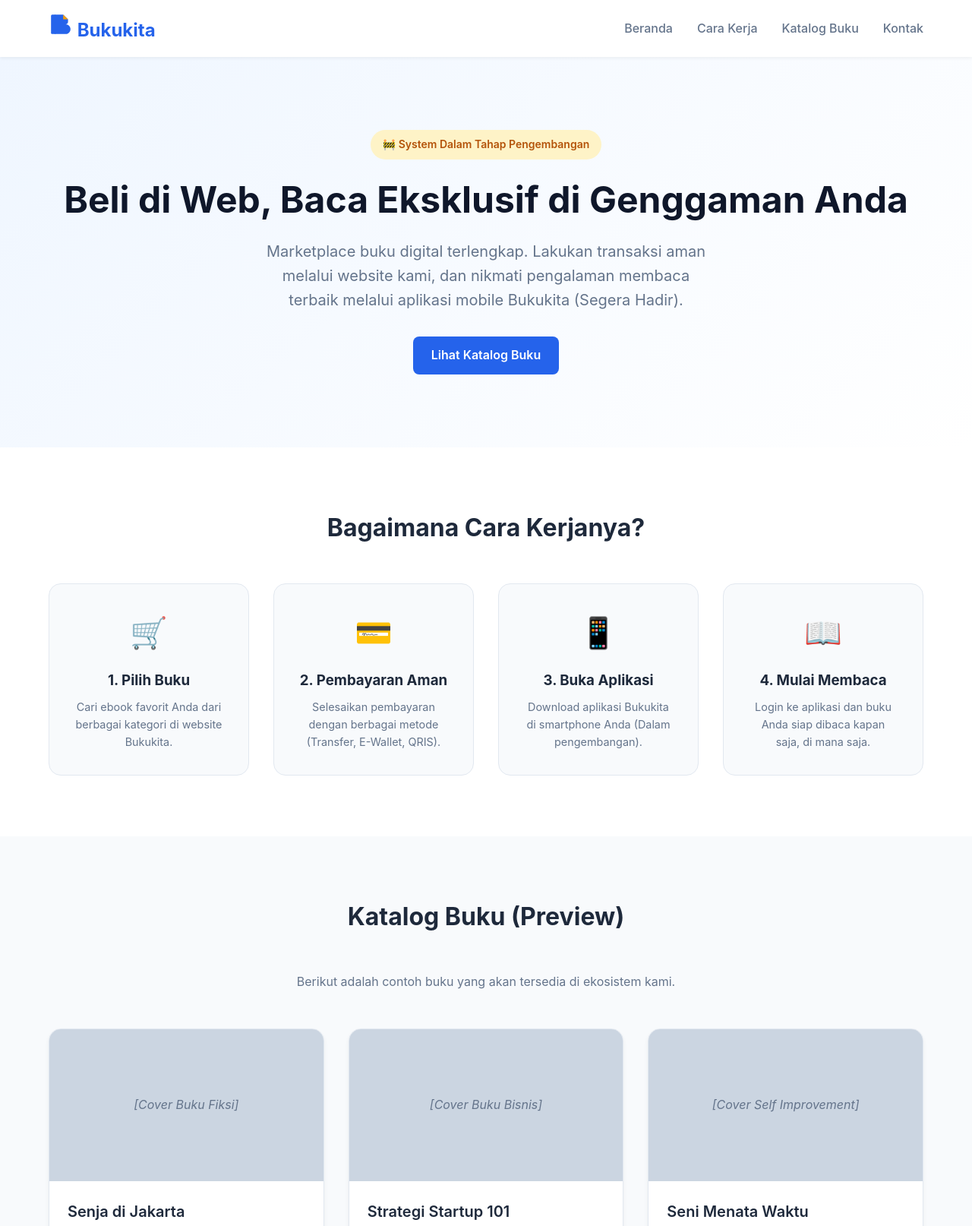
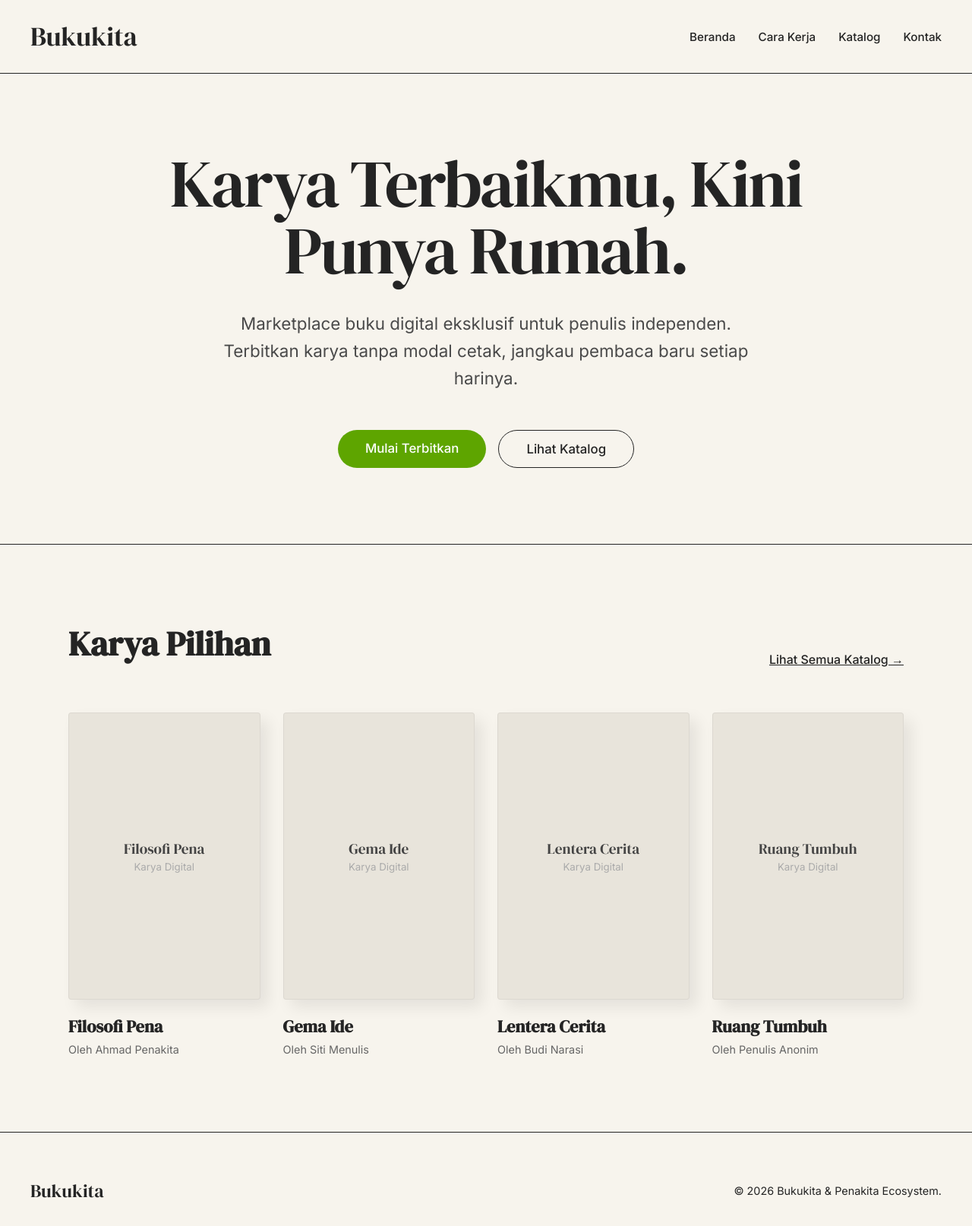
Before and after one commit to bambsdev/bukukita, a plain HTML site: page index.html in a window 1280 px wide. Shown: the top 1614 px of the page at 76% size. Drawn offline with Linux system fonts and the light colour scheme.

Commit message:
update: bukukita

```diff
--- a/index.html
+++ b/index.html
@@ -2,25 +2,24 @@
 <html lang="id">
   <head>
     <meta charset="UTF-8" />
-    <link rel="shortcut icon" href="icon.svg" type="image/x-icon" />
     <meta name="viewport" content="width=device-width, initial-scale=1.0" />
-    <title>Bukukita - Marketplace Buku Digital</title>
+    <title>Bukukita - Karya Terbaikmu, Kini Punya Rumah.</title>
+
+    <!-- Meta Tags -->
+    <meta
+      name="description"
+      content="Bukukita: Marketplace buku digital untuk penulis yang tumbuh dari Penakita. Terbitkan karyamu tanpa modal besar."
+    />
+
+    <link rel="preconnect" href="https://fonts.googleapis.com" />
+    <link rel="preconnect" href="https://fonts.gstatic.com" crossorigin />
+    <link
+      href="https://fonts.googleapis.com/css2?family=DM+Serif+Display&family=Inter:wght@400;500;600&display=swap"
+      rel="stylesheet"
+    />
+
     <style>
-      /* CSS Reset & Variables */
-      :root {
-        --primary-color: #2563eb;
-        --primary-hover: #1d4ed8;
-        --secondary-color: #f59e0b;
-        --text-main: #1e293b;
-        --text-light: #64748b;
-        --bg-body: #f8fafc;
-        --bg-card: #ffffff;
-        --border-color: #e2e8f0;
-        --font-family:
-          -apple-system, BlinkMacSystemFont, "Segoe UI", Roboto, Helvetica,
-          Arial, sans-serif;
-      }
-
+      /* Reset & Base Styles */
       * {
         margin: 0;
         padding: 0;
@@ -28,527 +27,380 @@
       }
 
       body {
-        font-family: var(--font-family);
-        background-color: var(--bg-body);
-        color: var(--text-main);
-        line-height: 1.6;
+        background-color: #f7f4ed; /* Beige/krem khas Penakita */
+        color: #242424;
+        font-family: "Inter", sans-serif;
+        min-height: 100vh;
+        display: flex;
+        flex-direction: column;
+        overflow-x: hidden;
       }
 
-      a {
-        text-decoration: none;
-        color: inherit;
-      }
-
-      /* Navigation */
-      nav {
-        background-color: var(--bg-card);
-        padding: 1rem 5%;
+      /* Header */
+      header {
+        border-bottom: 1px solid #242424;
+        padding: 24px 40px;
         display: flex;
+        align-items: center;
         justify-content: space-between;
-        align-items: center;
-        box-shadow: 0 2px 4px rgba(0, 0, 0, 0.05);
+        background-color: #f7f4ed;
         position: sticky;
         top: 0;
         z-index: 100;
       }
 
       .logo {
-        font-size: 1.5rem;
-        font-weight: 700;
-        color: var(--primary-color);
+        font-family: "DM Serif Display", serif;
+        font-size: 2.2rem;
+        letter-spacing: -0.01rem;
+        cursor: pointer;
       }
 
       .nav-links {
         display: flex;
-        gap: 2rem;
+        gap: 30px;
       }
 
       .nav-links a {
+        text-decoration: none;
+        color: #242424;
+        font-size: 0.95rem;
         font-weight: 500;
-        color: var(--text-light);
-        transition: color 0.3s ease;
-      }
-
-      .nav-links a:hover {
-        color: var(--primary-color);
       }
 
       /* Hero Section */
-      .hero {
-        padding: 6rem 5%;
+      main {
+        padding: 100px 40px;
+        border-bottom: 1px solid #242424;
         text-align: center;
-        background: linear-gradient(135deg, #eff6ff 0%, #ffffff 100%);
       }
 
-      .badge-dev {
-        display: inline-block;
-        background-color: #fef3c7;
-        color: #b45309;
-        padding: 0.5rem 1rem;
-        border-radius: 9999px;
-        font-size: 0.875rem;
-        font-weight: 600;
-        margin-bottom: 1.5rem;
+      .hero-content {
+        max-width: 900px;
+        margin: 0 auto;
       }
 
-      .hero h1 {
-        font-size: 3rem;
-        line-height: 1.2;
-        margin-bottom: 1.5rem;
-        color: #0f172a;
+      h1 {
+        font-family: "DM Serif Display", serif;
+        font-size: 5.5rem;
+        line-height: 1;
+        letter-spacing: -0.15rem;
+        font-weight: normal;
+        margin-bottom: 35px;
       }
 
-      .hero p {
-        font-size: 1.25rem;
-        color: var(--text-light);
-        max-width: 600px;
-        margin: 0 auto 2rem;
+      p.subtitle {
+        font-size: 1.4rem;
+        line-height: 1.6;
+        margin-bottom: 50px;
+        color: #4a4a4a;
+        max-width: 700px;
+        margin-left: auto;
+        margin-right: auto;
+      }
+
+      /* Buttons */
+      .cta-group {
+        display: flex;
+        gap: 16px;
+        justify-content: center;
+        flex-wrap: wrap;
       }
 
       .btn {
+        font-family: "Inter", sans-serif;
+        font-size: 1.05rem;
+        font-weight: 500;
+        border-radius: 50px;
+        padding: 14px 36px;
+        cursor: pointer;
+        transition: all 0.2s ease;
+        text-decoration: none;
         display: inline-block;
-        padding: 0.75rem 1.5rem;
-        border-radius: 0.5rem;
-        font-weight: 600;
-        cursor: pointer;
-        transition: all 0.3s ease;
+      }
+
+      .btn-primary {
+        background-color: oklch(0.648 0.2 131.684);
+        color: #ffffff;
         border: none;
       }
 
-      .btn-primary {
-        background-color: var(--primary-color);
-        color: white;
+      .btn-primary:hover {
+        background-color: oklch(0.55 0.18 131.684);
       }
 
-      .btn-primary:hover {
-        background-color: var(--primary-hover);
+      .btn-outline {
+        background-color: transparent;
+        color: #242424;
+        border: 1px solid #242424;
       }
 
-      /* How it Works */
-      .how-it-works {
-        padding: 5rem 5%;
-        background-color: var(--bg-card);
+      .btn-outline:hover {
+        background-color: #242424;
+        color: #ffffff;
+      }
+
+      /* Magnet Section (Featured Books) */
+      .featured-section {
+        padding: 100px 40px;
+        border-bottom: 1px solid #242424;
+      }
+
+      .section-header {
+        display: flex;
+        justify-content: space-between;
+        align-items: flex-end;
+        margin-bottom: 60px;
+        max-width: 1100px;
+        margin-left: auto;
+        margin-right: auto;
       }
 
       .section-title {
-        text-align: center;
-        font-size: 2rem;
-        margin-bottom: 3rem;
+        font-family: "DM Serif Display", serif;
+        font-size: 2.8rem;
       }
 
-      .steps-container {
-        display: grid;
-        grid-template-columns: repeat(auto-fit, minmax(250px, 1fr));
-        gap: 2rem;
-        text-align: center;
+      .view-all {
+        color: #242424;
+        text-decoration: underline;
+        font-weight: 500;
+        cursor: pointer;
       }
 
-      .step-card {
-        padding: 2rem;
-        border-radius: 1rem;
-        background-color: var(--bg-body);
-        border: 1px solid var(--border-color);
+      .book-grid {
+        display: grid;
+        grid-template-columns: repeat(4, 1fr);
+        gap: 30px;
+        max-width: 1100px;
+        margin: 0 auto;
       }
 
-      .step-icon {
-        font-size: 2.5rem;
-        margin-bottom: 1rem;
+      .book-card {
+        cursor: pointer;
+        transition: transform 0.3s ease;
       }
 
-      .step-card h3 {
-        margin-bottom: 0.5rem;
+      .book-card:hover {
+        transform: translateY(-8px);
       }
 
-      .step-card p {
-        color: var(--text-light);
-        font-size: 0.9rem;
-      }
-
-      /* Catalog Section */
-      .catalog {
-        padding: 5rem 5%;
-      }
-
-      .catalog-info {
-        text-align: center;
-        margin-bottom: 3rem;
-        color: var(--text-light);
-      }
-
-      .products-grid {
-        display: grid;
-        grid-template-columns: repeat(auto-fit, minmax(280px, 1fr));
-        gap: 2rem;
-      }
-
-      .product-card {
-        background-color: var(--bg-card);
-        border-radius: 1rem;
-        overflow: hidden;
-        box-shadow: 0 4px 6px rgba(0, 0, 0, 0.05);
-        transition: transform 0.3s ease;
-        border: 1px solid var(--border-color);
-      }
-
-      .product-card:hover {
-        transform: translateY(-5px);
-      }
-
-      .product-image {
-        width: 100%;
-        height: 200px;
-        background-color: #cbd5e1;
+      .book-cover {
+        aspect-ratio: 2/3;
+        background-color: #e8e4db;
+        border: 1px solid rgba(0, 0, 0, 0.05);
+        border-radius: 4px;
+        box-shadow: 10px 10px 20px rgba(0, 0, 0, 0.08);
+        margin-bottom: 20px;
         display: flex;
         align-items: center;
         justify-content: center;
-        color: #64748b;
-        font-style: italic;
+        overflow: hidden;
       }
 
-      .product-content {
-        padding: 1.5rem;
+      .book-cover img {
+        width: 100%;
+        height: 100%;
+        object-fit: cover;
       }
 
-      .product-title {
-        font-size: 1.25rem;
-        font-weight: 600;
-        margin-bottom: 0.5rem;
+      .book-info h3 {
+        font-family: "DM Serif Display", serif;
+        font-size: 1.4rem;
+        margin-bottom: 6px;
       }
 
-      .product-author {
-        color: var(--text-light);
+      .book-info p {
         font-size: 0.9rem;
-        margin-bottom: 1rem;
-      }
-
-      .product-price {
-        font-size: 1.25rem;
-        font-weight: 700;
-        color: var(--primary-color);
-        margin-bottom: 1.5rem;
-      }
-
-      .btn-buy {
-        width: 100%;
-        text-align: center;
+        color: #666;
       }
 
       /* Footer */
       footer {
-        background-color: #0f172a;
-        color: #f8fafc;
-        padding: 4rem 5% 2rem;
-      }
-
-      .footer-grid {
-        display: grid;
-        grid-template-columns: repeat(auto-fit, minmax(250px, 1fr));
-        gap: 2rem;
-        margin-bottom: 3rem;
-      }
-
-      .footer-col h4 {
-        font-size: 1.25rem;
-        margin-bottom: 1.5rem;
-        color: white;
-      }
-
-      .footer-col p,
-      .footer-col a {
-        color: #94a3b8;
-        margin-bottom: 0.5rem;
-        display: block;
-      }
-
-      .footer-col a:hover {
-        color: white;
-      }
-
-      .footer-bottom {
-        text-align: center;
-        padding-top: 2rem;
-        border-top: 1px solid #334155;
-        color: #94a3b8;
+        padding: 60px 40px;
+        display: flex;
+        justify-content: space-between;
+        align-items: center;
         font-size: 0.9rem;
       }
 
-      /* Modal Checkout (Simulasi) */
-      .modal-overlay {
-        position: fixed;
-        top: 0;
-        left: 0;
-        width: 100%;
-        height: 100%;
-        background: rgba(0, 0, 0, 0.5);
-        display: flex;
-        align-items: center;
-        justify-content: center;
-        z-index: 1000;
-        opacity: 0;
-        pointer-events: none;
-        transition: opacity 0.3s ease;
+      /* Responsive */
+      @media (max-width: 1024px) {
+        .book-grid {
+          grid-template-columns: repeat(2, 1fr);
+        }
       }
 
-      .modal-overlay.active {
-        opacity: 1;
-        pointer-events: auto;
-      }
-
-      .modal-content {
-        background: white;
-        padding: 2rem;
-        border-radius: 1rem;
-        width: 90%;
-        max-width: 400px;
-        text-align: center;
-        position: relative;
-      }
-
-      .close-modal {
-        position: absolute;
-        top: 1rem;
-        right: 1.5rem;
-        font-size: 1.5rem;
-        cursor: pointer;
-        color: var(--text-light);
-      }
-
-      /* Responsive */
       @media (max-width: 768px) {
-        .hero h1 {
-          font-size: 2.25rem;
+        h1 {
+          font-size: 3.5rem;
         }
         .nav-links {
-          display: none; /* Sembunyikan di mobile untuk kesederhanaan sementara */
+          display: none;
+        }
+        .book-grid {
+          grid-template-columns: 1fr;
+        }
+        main {
+          padding: 60px 20px;
         }
       }
     </style>
   </head>
   <body>
-    <!-- Navigasi -->
-    <nav>
-      <div class="logo">
-        <svg
-          width="32"
-          height="32"
-          viewBox="0 0 40 40"
-          fill="none"
-          xmlns="http://www.w3.org/2000/svg"
-        >
-          <!-- Spine Buku (Sisi kiri huruf B) -->
-          <rect
-            x="4"
-            y="4"
-            width="8"
-            height="32"
-            rx="2"
-            fill="var(--primary-color)"
-          />
-          <!-- Bagian Bawah Huruf B (Lembaran Buku) -->
-          <path
-            d="M 10 20 H 28 C 32.4 20 36 23.6 36 28 C 36 32.4 32.4 36 28 36 H 10 V 20 Z"
-            fill="var(--primary-color)"
-          />
-          <!-- Bagian Atas Huruf B dengan Potongan Lipatan -->
-          <path
-            d="M 10 4 H 24 L 32 12 V 16 C 32 18.2 30.2 20 28 20 H 10 V 4 Z"
-            fill="var(--primary-color)"
-          />
-          <!-- Aksen Lipatan Halaman (Warna Sekunder/Orange) -->
-          <path d="M 24 4 L 32 12 L 24 12 Z" fill="var(--secondary-color)" />
-        </svg>
-        Bukukita
-      </div>
-      <div class="nav-links">
-        <a href="#beranda">Beranda</a>
-        <a href="#cara-kerja">Cara Kerja</a>
-        <a href="#katalog">Katalog Buku</a>
-        <a href="#kontak">Kontak</a>
-      </div>
-    </nav>
+    <header>
+      <div class="logo">Bukukita</div>
+      <nav class="nav-links">
+        <a href="#">Beranda</a>
+        <a href="#">Cara Kerja</a>
+        <a href="#">Katalog</a>
+        <a href="#">Kontak</a>
+      </nav>
+    </header>
 
-    <!-- Hero Section -->
-    <section id="beranda" class="hero">
-      <span class="badge-dev">🚧 System Dalam Tahap Pengembangan</span>
-      <h1>Beli di Web, Baca Eksklusif di Genggaman Anda</h1>
-      <p>
-        Marketplace buku digital terlengkap. Lakukan transaksi aman melalui
-        website kami, dan nikmati pengalaman membaca terbaik melalui aplikasi
-        mobile Bukukita (Segera Hadir).
-      </p>
-      <a href="#katalog" class="btn btn-primary">Lihat Katalog Buku</a>
-    </section>
-
-    <!-- Cara Kerja Section -->
-    <section id="cara-kerja" class="how-it-works">
-      <h2 class="section-title">Bagaimana Cara Kerjanya?</h2>
-      <div class="steps-container">
-        <div class="step-card">
-          <div class="step-icon">🛒</div>
-          <h3>1. Pilih Buku</h3>
-          <p>
-            Cari ebook favorit Anda dari berbagai kategori di website Bukukita.
-          </p>
-        </div>
-        <div class="step-card">
-          <div class="step-icon">💳</div>
-          <h3>2. Pembayaran Aman</h3>
-          <p>
-            Selesaikan pembayaran dengan berbagai metode (Transfer, E-Wallet,
-            QRIS).
-          </p>
-        </div>
-        <div class="step-card">
-          <div class="step-icon">📱</div>
-          <h3>3. Buka Aplikasi</h3>
-          <p>
-            Download aplikasi Bukukita di smartphone Anda (Dalam pengembangan).
-          </p>
-        </div>
-        <div class="step-card">
-          <div class="step-icon">📖</div>
-          <h3>4. Mulai Membaca</h3>
-          <p>
-            Login ke aplikasi dan buku Anda siap dibaca kapan saja, di mana
-            saja.
-          </p>
+    <main>
+      <div class="hero-content">
+        <h1>Karya Terbaikmu, Kini Punya Rumah.</h1>
+        <p class="subtitle">
+          Marketplace buku digital eksklusif untuk penulis independen. Terbitkan
+          karya tanpa modal cetak, jangkau pembaca baru setiap harinya.
+        </p>
+        <div class="cta-group">
+          <a href="#" class="btn btn-primary" id="publishBtn"
+            >Mulai Terbitkan</a
+          >
+          <a href="#katalog" class="btn btn-outline">Lihat Katalog</a>
         </div>
       </div>
-    </section>
+    </main>
 
-    <!-- Katalog Section -->
-    <section id="katalog" class="catalog">
-      <h2 class="section-title">Katalog Buku (Preview)</h2>
-      <p class="catalog-info">
-        Berikut adalah contoh buku yang akan tersedia di ekosistem kami.
-      </p>
+    <section class="featured-section" id="katalog">
+      <div class="section-header">
+        <h2 class="section-title">Karya Pilihan</h2>
+        <span class="view-all">Lihat Semua Katalog &rarr;</span>
+      </div>
 
-      <div class="products-grid">
-        <!-- Produk 1 -->
-        <div class="product-card">
-          <div class="product-image">[Cover Buku Fiksi]</div>
-          <div class="product-content">
-            <h3 class="product-title">Senja di Jakarta</h3>
-            <p class="product-author">Oleh: Penulis Fiksi</p>
-            <div class="product-price">Rp 65.000</div>
-            <button class="btn btn-primary btn-buy" onclick="openModal()">
-              Beli Sekarang
-            </button>
+      <div class="book-grid">
+        <!-- Book 1 -->
+        <div class="book-card">
+          <div class="book-cover">
+            <!-- Placeholder untuk cover buku -->
+            <div style="text-align: center; color: #aaa; padding: 20px">
+              <p
+                style="
+                  font-family: &quot;DM Serif Display&quot;;
+                  font-size: 1.2rem;
+                  color: #444;
+                "
+              >
+                Filosofi Pena
+              </p>
+              <small>Karya Digital</small>
+            </div>
+          </div>
+          <div class="book-info">
+            <h3>Filosofi Pena</h3>
+            <p>Oleh Ahmad Penakita</p>
           </div>
         </div>
 
-        <!-- Produk 2 -->
-        <div class="product-card">
-          <div class="product-image">[Cover Buku Bisnis]</div>
-          <div class="product-content">
-            <h3 class="product-title">Strategi Startup 101</h3>
-            <p class="product-author">Oleh: Pakar Bisnis</p>
-            <div class="product-price">Rp 120.000</div>
-            <button class="btn btn-primary btn-buy" onclick="openModal()">
-              Beli Sekarang
-            </button>
+        <!-- Book 2 -->
+        <div class="book-card">
+          <div class="book-cover">
+            <div style="text-align: center; color: #aaa; padding: 20px">
+              <p
+                style="
+                  font-family: &quot;DM Serif Display&quot;;
+                  font-size: 1.2rem;
+                  color: #444;
+                "
+              >
+                Gema Ide
+              </p>
+              <small>Karya Digital</small>
+            </div>
+          </div>
+          <div class="book-info">
+            <h3>Gema Ide</h3>
+            <p>Oleh Siti Menulis</p>
           </div>
         </div>
 
-        <!-- Produk 3 -->
-        <div class="product-card">
-          <div class="product-image">[Cover Self Improvement]</div>
-          <div class="product-content">
-            <h3 class="product-title">Seni Menata Waktu</h3>
-            <p class="product-author">Oleh: Motivator</p>
-            <div class="product-price">Rp 85.000</div>
-            <button class="btn btn-primary btn-buy" onclick="openModal()">
-              Beli Sekarang
-            </button>
+        <!-- Book 3 -->
+        <div class="book-card">
+          <div class="book-cover">
+            <div style="text-align: center; color: #aaa; padding: 20px">
+              <p
+                style="
+                  font-family: &quot;DM Serif Display&quot;;
+                  font-size: 1.2rem;
+                  color: #444;
+                "
+              >
+                Lentera Cerita
+              </p>
+              <small>Karya Digital</small>
+            </div>
+          </div>
+          <div class="book-info">
+            <h3>Lentera Cerita</h3>
+            <p>Oleh Budi Narasi</p>
+          </div>
+        </div>
+
+        <!-- Book 4 -->
+        <div class="book-card">
+          <div class="book-cover">
+            <div style="text-align: center; color: #aaa; padding: 20px">
+              <p
+                style="
+                  font-family: &quot;DM Serif Display&quot;;
+                  font-size: 1.2rem;
+                  color: #444;
+                "
+              >
+                Ruang Tumbuh
+              </p>
+              <small>Karya Digital</small>
+            </div>
+          </div>
+          <div class="book-info">
+            <h3>Ruang Tumbuh</h3>
+            <p>Oleh Penulis Anonim</p>
           </div>
         </div>
       </div>
     </section>
 
-    <!-- Footer & Legal Info -->
-    <footer id="kontak">
-      <div class="footer-grid">
-        <div class="footer-col">
-          <h4>Bukukita</h4>
-          <p>
-            Platform marketplace buku digital masa depan yang melindungi hak
-            cipta penulis dan memberikan kenyamanan bagi pembaca.
-          </p>
-        </div>
-        <div class="footer-col">
-          <h4>Informasi Kontak</h4>
-          <p>📧 admin@santrikita.com</p>
-          <p>📱 WhatsApp: +62 812-3316-8593</p>
-        </div>
-        <div class="footer-col">
-          <h4>Legalitas</h4>
-          <a href="#syarat">Syarat & Ketentuan (TOS)</a>
-          <a href="#privasi">Kebijakan Privasi</a>
-          <a href="#refund">Kebijakan Pengembalian (Refund)</a>
-        </div>
+    <footer>
+      <div
+        class="footer-logo"
+        style="font-family: &quot;DM Serif Display&quot;; font-size: 1.5rem"
+      >
+        Bukukita
       </div>
-      <div class="footer-bottom">
-        <p>&copy; 2024 Bukukita. Seluruh Hak Cipta Dilindungi.</p>
-      </div>
+      <div class="copyright">&copy; 2026 Bukukita & Penakita Ecosystem.</div>
     </footer>
 
-    <!-- Modal Simulasi Payment -->
-    <div class="modal-overlay" id="paymentModal">
-      <div class="modal-content">
-        <span class="close-modal" onclick="closeModal()">&times;</span>
-        <div style="font-size: 3rem; margin-bottom: 1rem">🔒</div>
-        <h3 style="margin-bottom: 1rem; color: var(--text-main)">
-          Sistem Pembayaran Terintegrasi
-        </h3>
-        <p
-          style="
-            color: var(--text-light);
-            margin-bottom: 1.5rem;
-            font-size: 0.9rem;
-          "
-        >
-          Tombol ini nantinya akan memanggil Pop-up Payment Gateway Midtrans
-          untuk memproses transaksi pengguna secara aman.
-        </p>
-        <button class="btn btn-primary" onclick="closeModal()">
-          Tutup Simulasi
-        </button>
-      </div>
-    </div>
-
-    <!-- JavaScript -->
     <script>
-      // Smooth scrolling untuk navigasi
-      document.querySelectorAll('a[href^="#"]').forEach((anchor) => {
-        anchor.addEventListener("click", function (e) {
+      // Sederhana: Interaksi tombol
+      document
+        .getElementById("publishBtn")
+        .addEventListener("click", function (e) {
           e.preventDefault();
-          document.querySelector(this.getAttribute("href")).scrollIntoView({
-            behavior: "smooth",
-          });
+          const customMessage = document.createElement("div");
+          customMessage.style.cssText = `
+            position: fixed; top: 50%; left: 50%; transform: translate(-50%, -50%);
+            background: #fff; padding: 30px; border: 1px solid #242424;
+            box-shadow: 20px 20px 0px rgba(0,0,0,0.1); z-index: 1000; text-align: center;
+        `;
+          customMessage.innerHTML = `
+            <h2 style="font-family: 'DM Serif Display'; margin-bottom: 15px;">Segera Hadir!</h2>
+            <p>Kami sedang mempersiapkan ruang penerbitan digital terbaik untukmu.</p>
+            <button onclick="this.parentElement.remove()" class="btn btn-primary" style="margin-top: 20px;">Siap Menunggu</button>
+        `;
+          document.body.appendChild(customMessage);
         });
-      });
-
-      // Fungsi Modal
-      const modal = document.getElementById("paymentModal");
-
-      function openModal() {
-        modal.classList.add("active");
-        // Mencegah scroll pada body saat modal terbuka
-        document.body.style.overflow = "hidden";
-      }
-
-      function closeModal() {
-        modal.classList.remove("active");
-        // Mengembalikan scroll pada body
-        document.body.style.overflow = "auto";
-      }
-
-      // Menutup modal jika user klik di luar kotak modal
-      window.onclick = function (event) {
-        if (event.target == modal) {
-          closeModal();
-        }
-      };
     </script>
   </body>
 </html>
```
Also changed, not shown: book-digital.svg (deleted), icon-book-gadget.svg (deleted), icon-orang.svg (deleted), icon.svg, opengraph.png (added).
